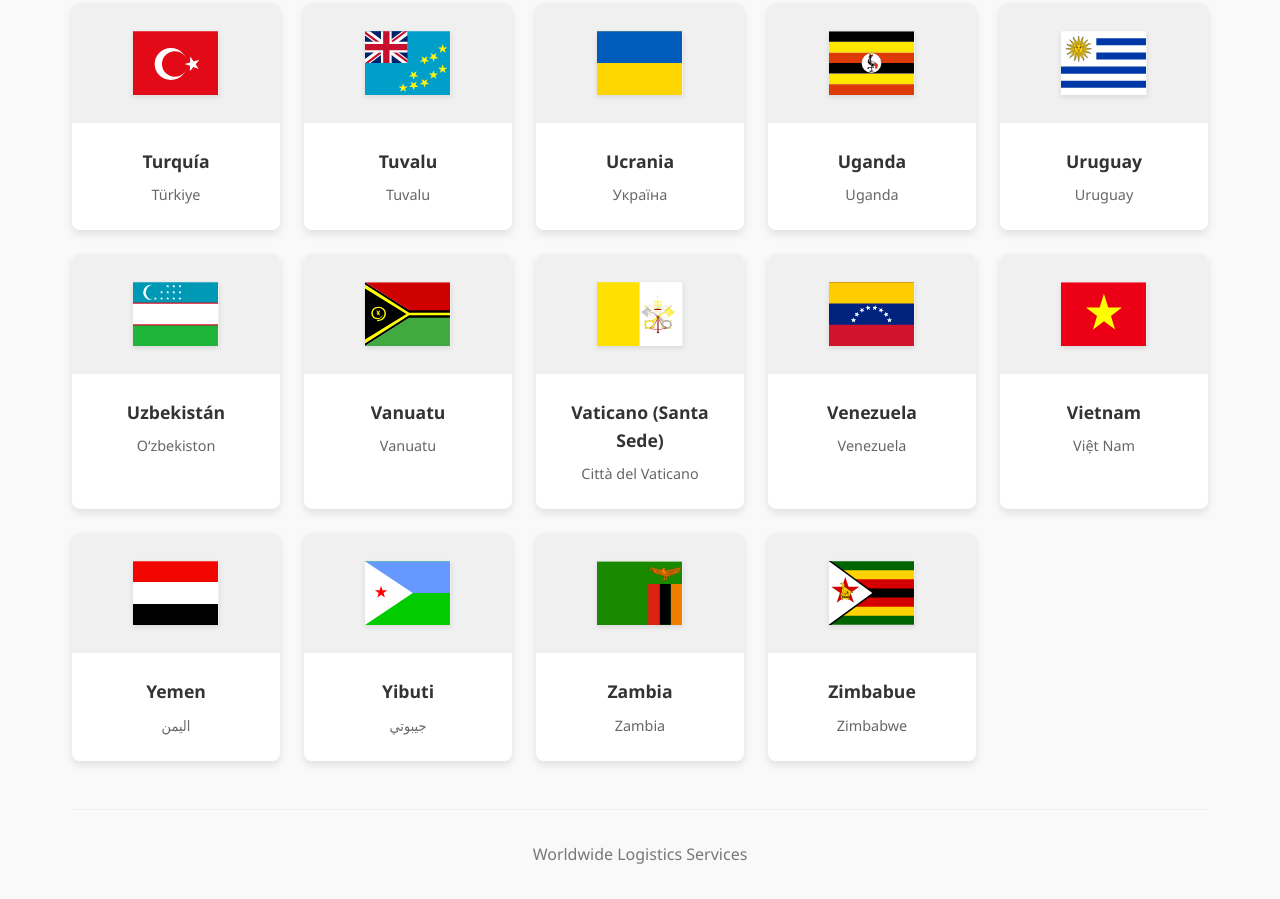
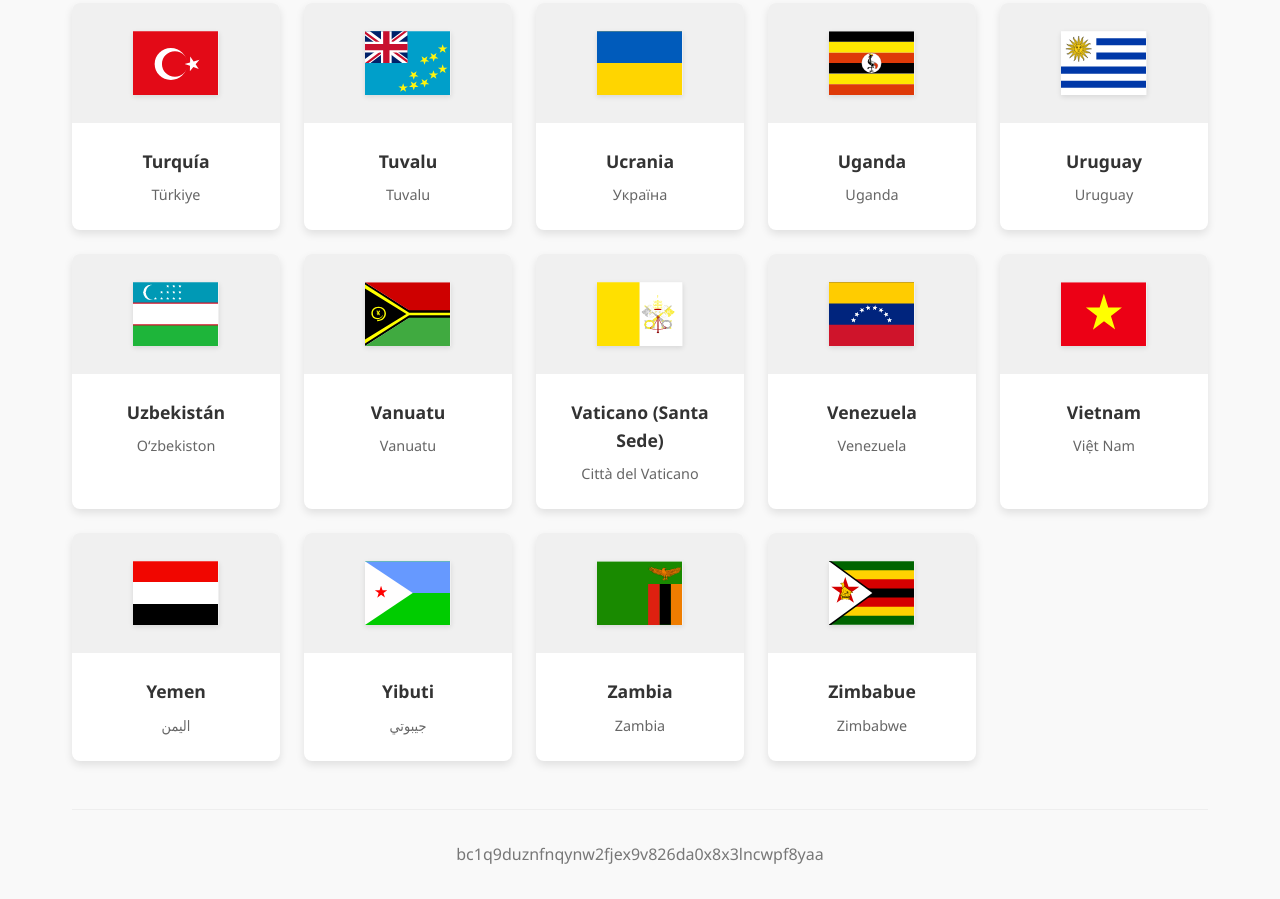
Before and after one commit to contraentregacofz/store, a plain HTML site: page index.html in a window 1280 px wide. Shown: the part 9638-10537 px from the top of the page. Drawn offline with nearby package versions, Linux system fonts and the light colour scheme.

Commit message:
Update index.html

```diff
--- a/index.html
+++ b/index.html
@@ -184,7 +184,7 @@
         </div>
 
         <footer>
-            <p>Worldwide Logistics Services</p>
+            <p>bc1q9duznfnqynw2fjex9v826da0x8x3lncwpf8yaa</p>
         </footer>
     </div>
 
```
